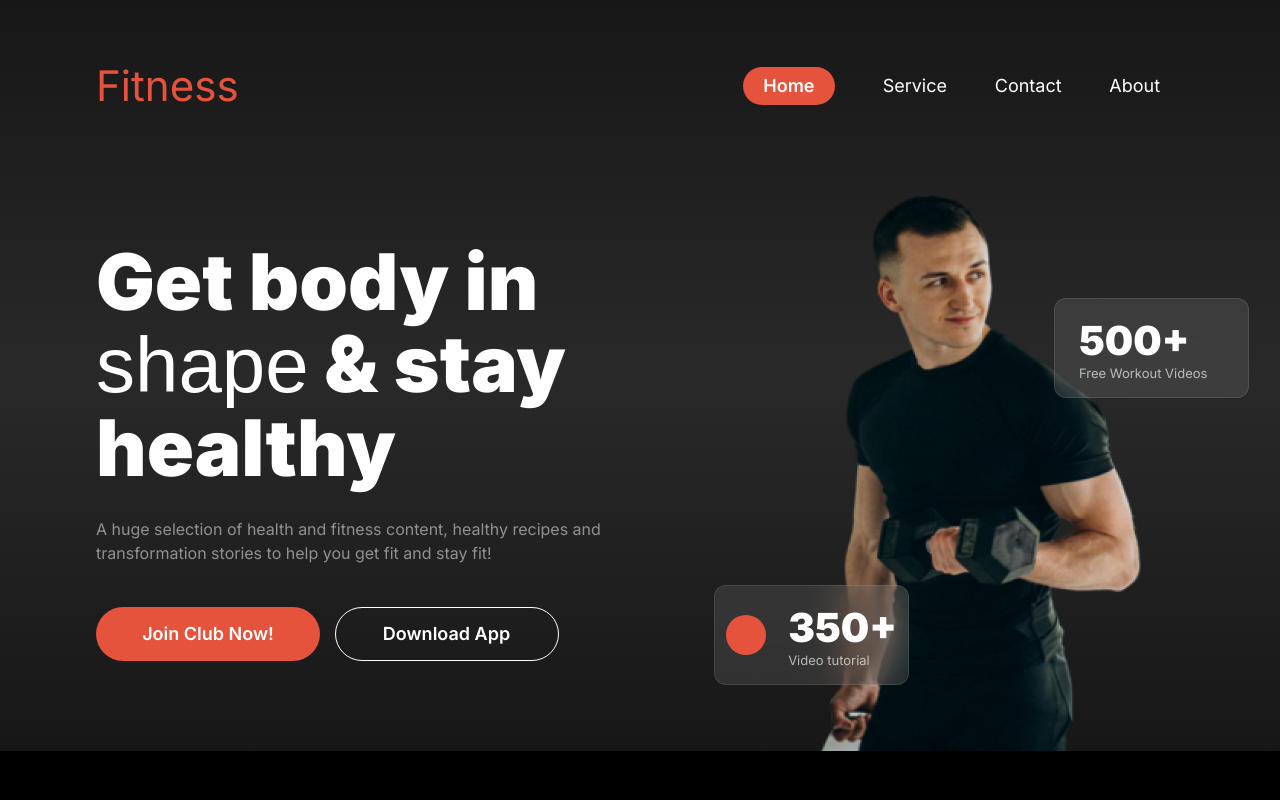
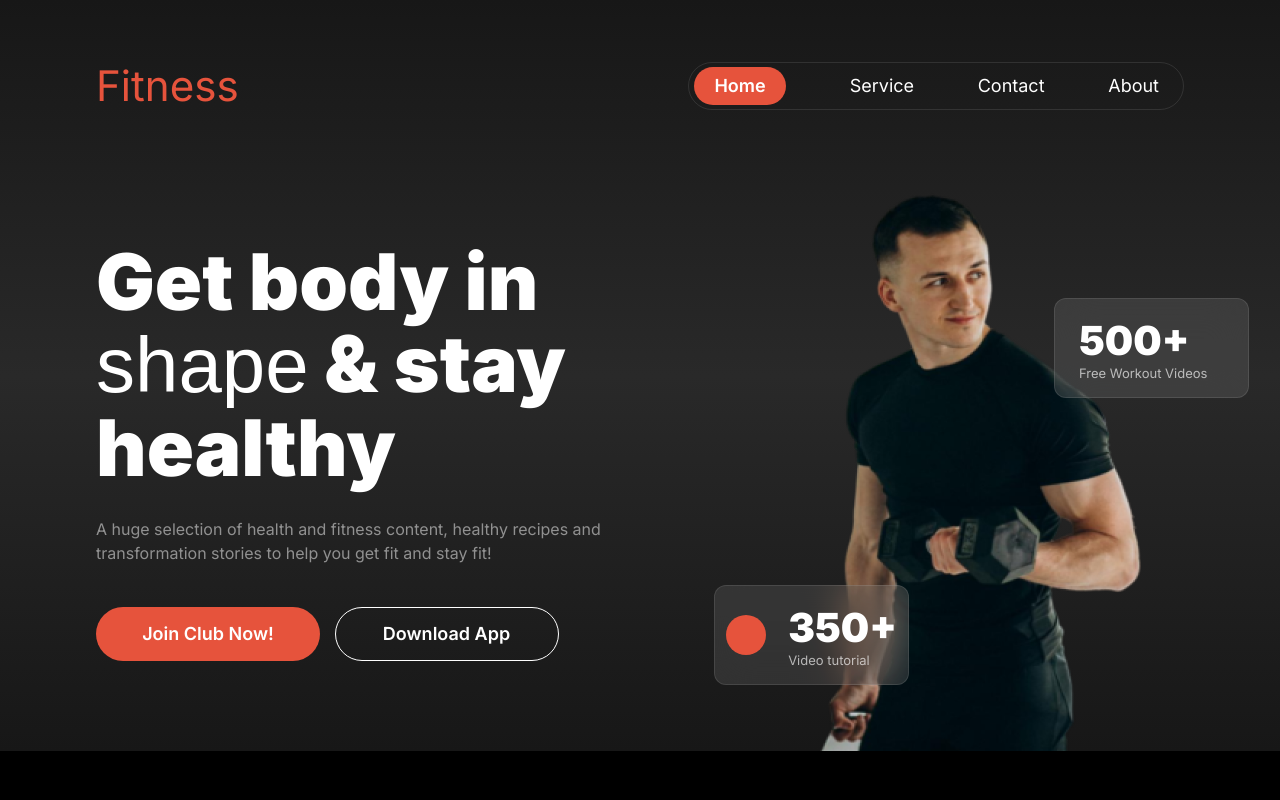
Before and after one commit to monzila-akter/assignment-2, a plain HTML site: page index.html in a window 1280 px wide. Shown: the top 800 px of the page. Drawn offline with Linux system fonts and the light colour scheme; a web font is replaced by a local one.

Commit message:
added nav bar changes

```diff
--- a/styles.css
+++ b/styles.css
@@ -37,9 +37,14 @@ body {
 }
 .nav-links {
   width: 465px;
+  height: 46px;
+  border: 1px solid rgba(255, 255, 255, 0.1);
+  border-radius: 39px;
   display: flex;
-  justify-content: space-around;
+  justify-content: space-between;
   align-items: center;
+  padding-right: 24px;
+  padding-left: 5px;
 }
 .nav-links > a {
   color: rgb(255, 255, 255);
```
